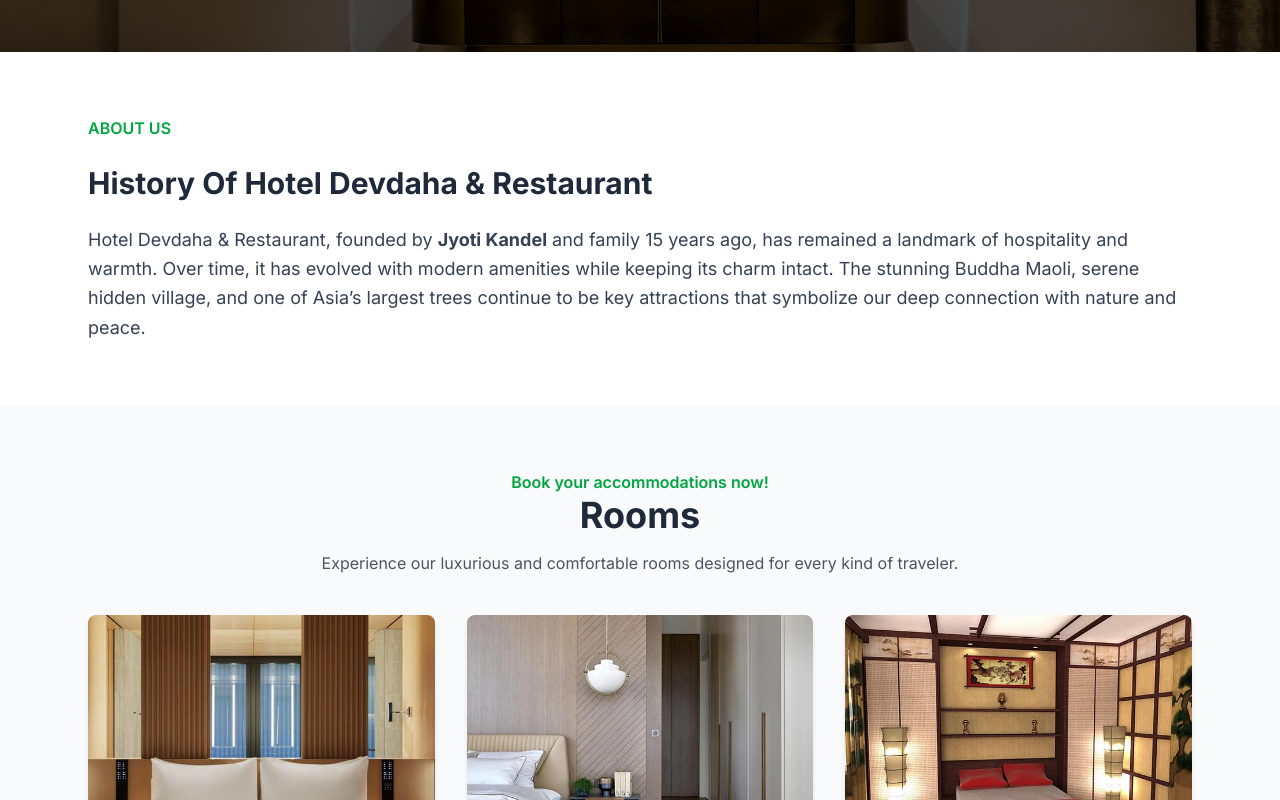
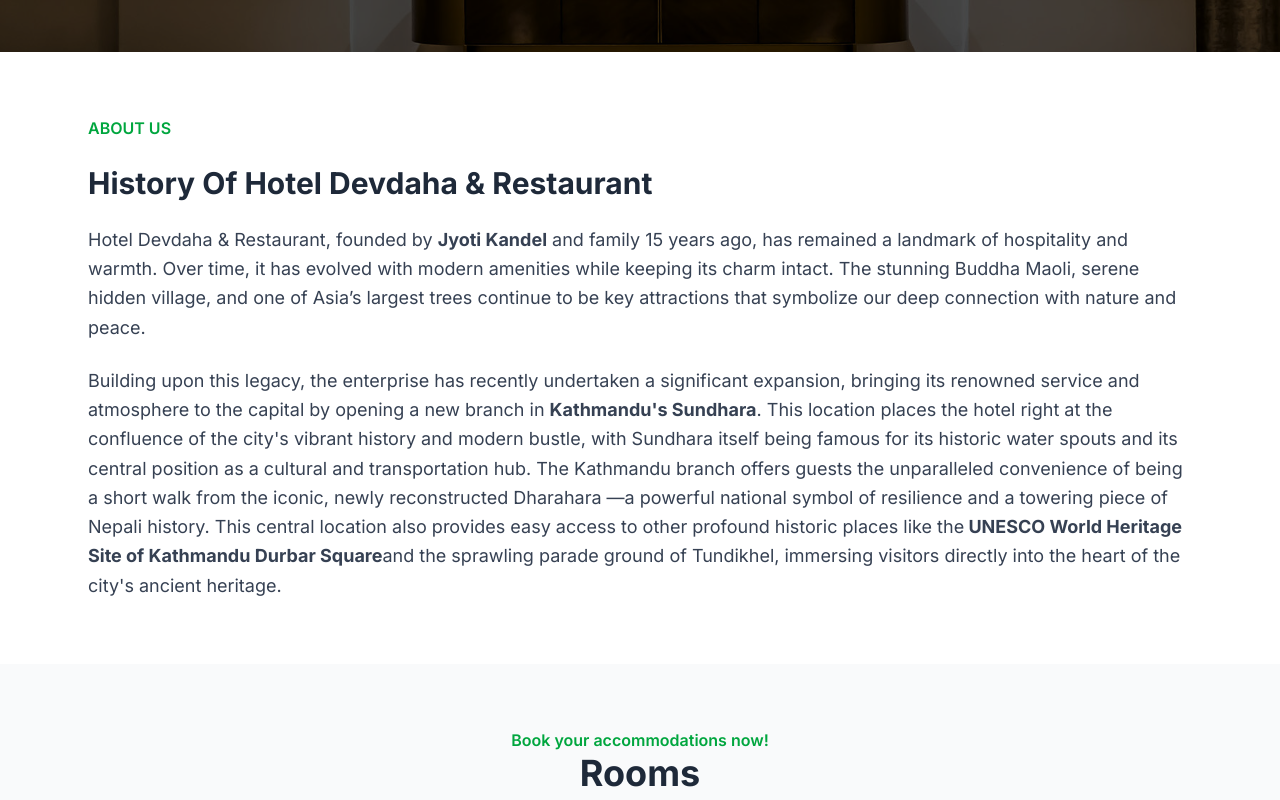
Before and after one commit to keshavrajpandey/hotel-devdaha, a Next.js app: page /about-us in a window 1280 px wide. Shown: the part 428-1228 px from the top of the page. Built offline with nearby package versions, Linux system fonts and the light colour scheme.

Commit message:
Node version changed

```diff
--- a/src/app/about-us/page.tsx
+++ b/src/app/about-us/page.tsx
@@ -37,6 +37,30 @@ export default function AboutPage() {
             village, and one of Asia’s largest trees continue to be key
             attractions that symbolize our deep connection with nature and
             peace.
+          </p>
+        </section>
+        <section className="space-y-6">
+          <h4 className="text-green-600 font-semibold uppercase"></h4>
+          <p className="text-lg leading-relaxed text-gray-700">
+            Building upon this legacy, the enterprise has recently undertaken a
+            significant expansion, bringing its renowned service and atmosphere
+            to the capital by opening a new branch in{" "}
+            <strong>Kathmandu's Sundhara</strong>. This location places the
+            hotel right at the confluence of the city's vibrant history and
+            modern bustle, with Sundhara itself being famous for its historic
+            water spouts and its central position as a cultural and
+            transportation hub. The Kathmandu branch offers guests the
+            unparalleled convenience of being a short walk from the iconic,
+            newly reconstructed Dharahara —a powerful national symbol of
+            resilience and a towering piece of Nepali history. This central
+            location also provides easy access to other profound historic places
+            like the
+            <strong>
+              {" "}
+              UNESCO World Heritage Site of Kathmandu Durbar Square
+            </strong>
+            and the sprawling parade ground of Tundikhel, immersing visitors
+            directly into the heart of the city's ancient heritage.
           </p>
         </section>
       </main>
```
Also changed, not shown: 1 other file (tests, documents, lock files or other folders).
